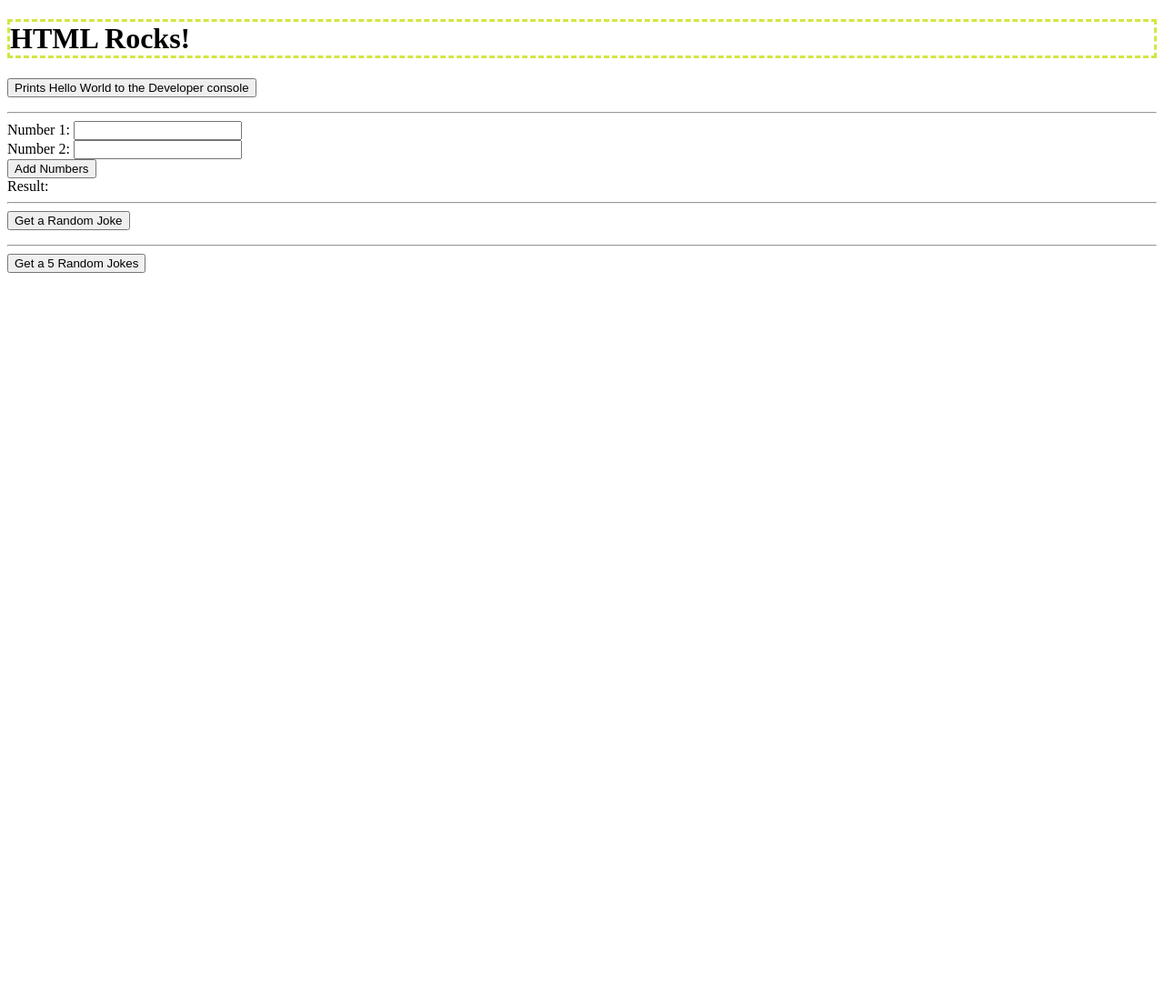
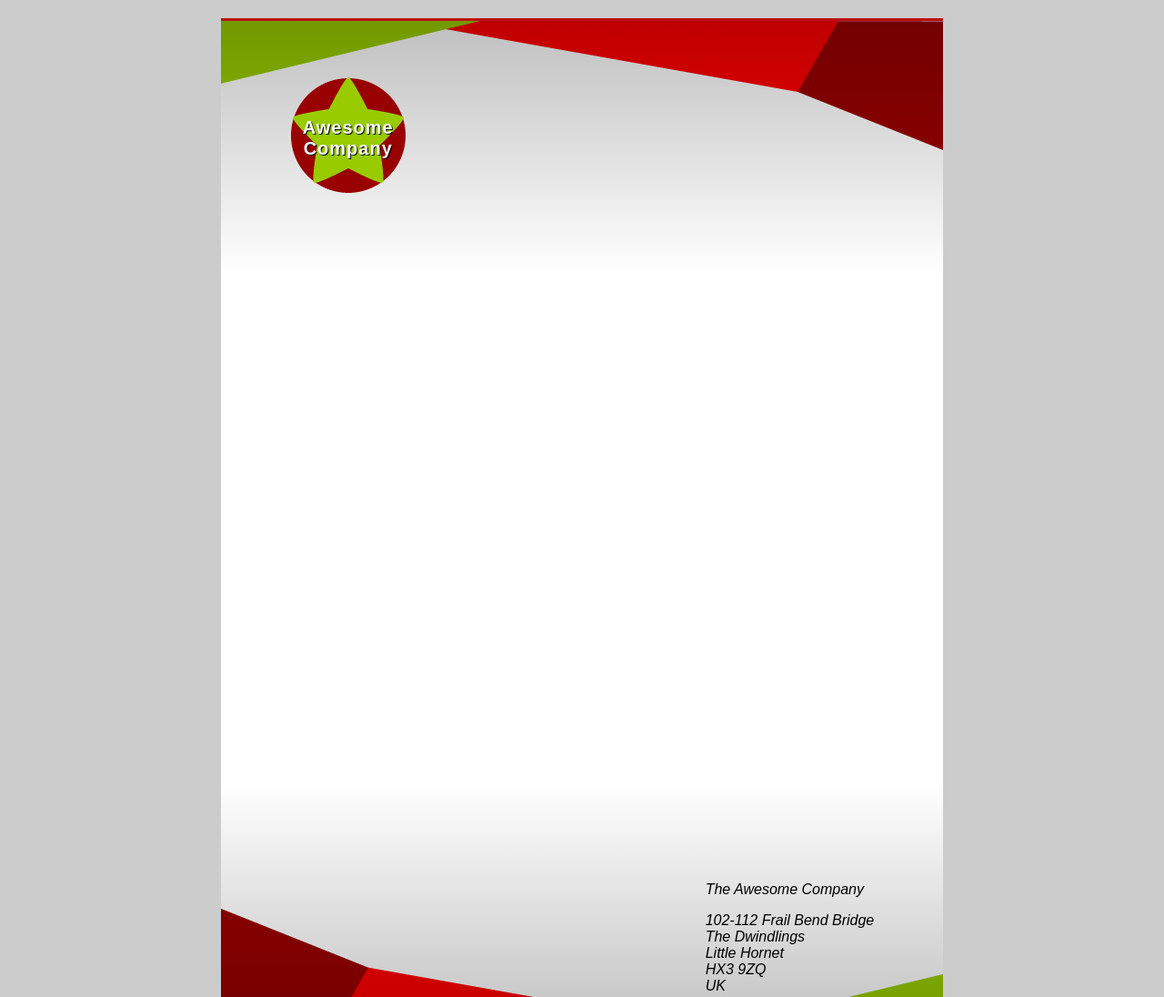
Before and after one commit to StephenBuchinskiy/m6.2-lab, a website: page index.html in a window 1280 px wide. Shown: the top 1096 px of the page at 91% size. Before the commit the page ends 800 px from the top, so only its background shows below. Drawn offline with Linux system fonts and the light colour scheme.

Commit message:
almost done with logo

```diff
--- a/css/style.css
+++ b/css/style.css
@@ -1,29 +1,72 @@
-h1{
-  border-color: #d3e644;
-  border-style: dashed;
+* {
+  box-sizing: border-box;
 }
 
-table {
-  border-collapse: collapse;
-  width: 100%;
-  margin-bottom: 20px;
+html {
+  font-family: sans-serif;
 }
 
-th, td {
-  padding: 12px 15px;
-  text-align: left;
-  border-bottom: 1px solid #ddd;
+body {
+  margin: 0;
+  background: #ccc;
 }
 
-th {
-  background-color: #f2f2f2;
-  font-weight: bold;
+article {
+  width: 210mm;
+  height: 297mm;
+  margin: 20px auto;
+  position: relative;
 }
 
-tbody tr:nth-child(even) {
-  background-color: #f9f9f9;
+address {
+  position: absolute;
+  bottom: 8mm;
+  right: 20mm;
 }
 
-tbody tr:hover {
-  background-color: #e9e9e9;
+h1 {
+  position: absolute;
+  top: 12mm;
+  left: 20mm;
+  width: 128px;
+  height: 128px;
+  font-size: 20px;
+  letter-spacing: 1px;
+  text-align: center;
+  padding: 44px 0;
+  color: white;
+  text-shadow: 1px 1px 1px black;
 }
+
+/* Your CSS below here */
+
+/* Fallback */
+article {
+  background: #fff url('/img/top-image.png') top center no-repeat;
+  border-top: 1mm solid #bd1010;
+  border-bottom: 1mm solid #bd1010;
+}
+
+/* Main */
+article {
+  background:
+    linear-gradient(
+      to top,
+      rgba(0, 0, 0, 0.25) 0%,
+      rgba(0, 0, 0, 0.00) 25%,
+      rgba(0, 0, 0, 0.00) 75%,
+      rgba(0, 0, 0, 0.25) 100%
+    ),
+    url('/img/top-image.png') top center no-repeat,
+    url('/img/bottom-image.png') bottom center no-repeat,
+    #fff;
+}
+
+h1 {
+  background-image: url('/img/logo.png');
+  /* filter: drop-shadow(3px 3px 3px black); */
+}
+
+h1::before {
+  position: absolute
+}
--- a/index.html
+++ b/index.html
@@ -1,108 +1,24 @@
-<!doctype html>
-<html>
+<!DOCTYPE html>
+<html lang="en-US">
+  <head>
+    <meta charset="utf-8">
+    <meta name="viewport" content="width=device-width">
+    <link href="css/style.css" rel="stylesheet">
+    <title>Fancy letterheaded paper</title>
 
-<head>
-  <meta charset="utf-8">
-  <title>Hello World!</title>
-  <meta name="description" content="">
-  <meta name="viewport" content="width=device-width, initial-scale=1">
-  <link rel="stylesheet" href="css/style.css">
-  <link rel="shortcut icon" href="img/favicon.ico">
-</head>
+  </head>
+  <body>
+    <article>
+      <h1>Awesome<br>Company</h1>
 
-<body>
-  <h1>HTML Rocks!</h1>
-  <p>
-    <button  onclick="helloWorld()">Prints Hello World to the Developer console</button>
-  </p>
-  <hr>
-  <form id="addForm">
-    <label for="num1">Number 1:</label>
-    <input type="number" id="num1" name="num1" required>
-    <br>
-    <label for="num2">Number 2:</label>
-    <input type="number" id="num2" name="num2" required>
-    <br>
-    <button type="submit">Add Numbers</button>
-  </form>
-
-  <label id="result">Result:</label>
-
-  <hr>
-
-  <button id="jokeButton">Get a Random Joke</button>
-  <p id="joke"></p>
-
-  <hr>
-  <button id="jokeButtonTable">Get a  5 Random Jokes</button>
-  <table id="jokeTable"></table>
-
-  <script type="module" script="js/main.js">
-    import {helloWorld, add, fetchRandomJoke, fetch5RandomJokes} from './js/main.js';
-
-    // This shows how to assign a function to the window object
-    // so that it can be called from the browser console
-    window.helloWorld = helloWorld;
-
-    // This shows how to add an event listener to a button in the HTML
-    // and call a function when the button is clicked
-    const form = document.getElementById('addForm');
-    form.addEventListener('submit', function(e) {
-      e.preventDefault();
-      const num1 = parseFloat(document.getElementById('num1').value);
-      const num2 = parseFloat(document.getElementById('num2').value);
-      try{
-        const result = add(num1, num2);
-        document.getElementById('result').textContent = `Result: ${result}`;
-      }catch(e){
-        console.error(e);
-        document.getElementById('result').textContent = `Error: ${e.message}`;
-      }
-
-    });
-
-    // this shows how to add an event listener to a button in the HTML
-    // that calls a function that fetches a random joke from an API
-    // and displays it on the page
-    const jokebtn = document.getElementById('jokeButton');
-    const jokeresult = document.getElementById('joke');
-    jokebtn.addEventListener('click', async () => {
-      try {
-        jokeresult.textContent = 'Loading...';
-        const joke = await fetchRandomJoke();
-        document.getElementById('joke').textContent = joke;
-      } catch (e) {
-        console.error(e);
-        document.getElementById('joke').textContent = `Error: ${e.message}`;
-      }
-    });
-
-    // this shows how to add an event listener to a button in the HTML
-    // that calls a function that fetches 5 random jokes from an API
-    // and displays them in a table on the page
-    const jokeTableBtn = document.getElementById('jokeButtonTable');
-    const jokeTable = document.getElementById('jokeTable');
-    jokeTableBtn.addEventListener('click', async () => {
-      try {
-        jokeTable.textContent = 'Loading...';
-        const joke = await fetch5RandomJokes();
-        jokeTable.innerHTML = `
-              <thead>
-              <tr>
-                <th>Joke</th>
-              </tr>
-              </thead>
-              <tbody>
-              ${joke.map(j => `<tr><td>${j}</td></tr>`).join('')}
-              </tbody>
-            `;
-      } catch (e) {
-        console.error(e);
-        document.getElementById('joke').textContent = `Error: ${e.message}`;
-      }
-    });
-  </script>
-
-</body>
-
+      <address>
+        <p>The Awesome Company</p>
+        <p>102-112 Frail Bend Bridge<br>
+        The Dwindlings<br>
+        Little Hornet<br>
+        HX3 9ZQ<br>
+        UK</p>
+      </address>
+    </article>
+  </body>
 </html>
```
Also changed, not shown: img/bottom-image.png (added), img/logo.png (added), img/top-image.png (added).
